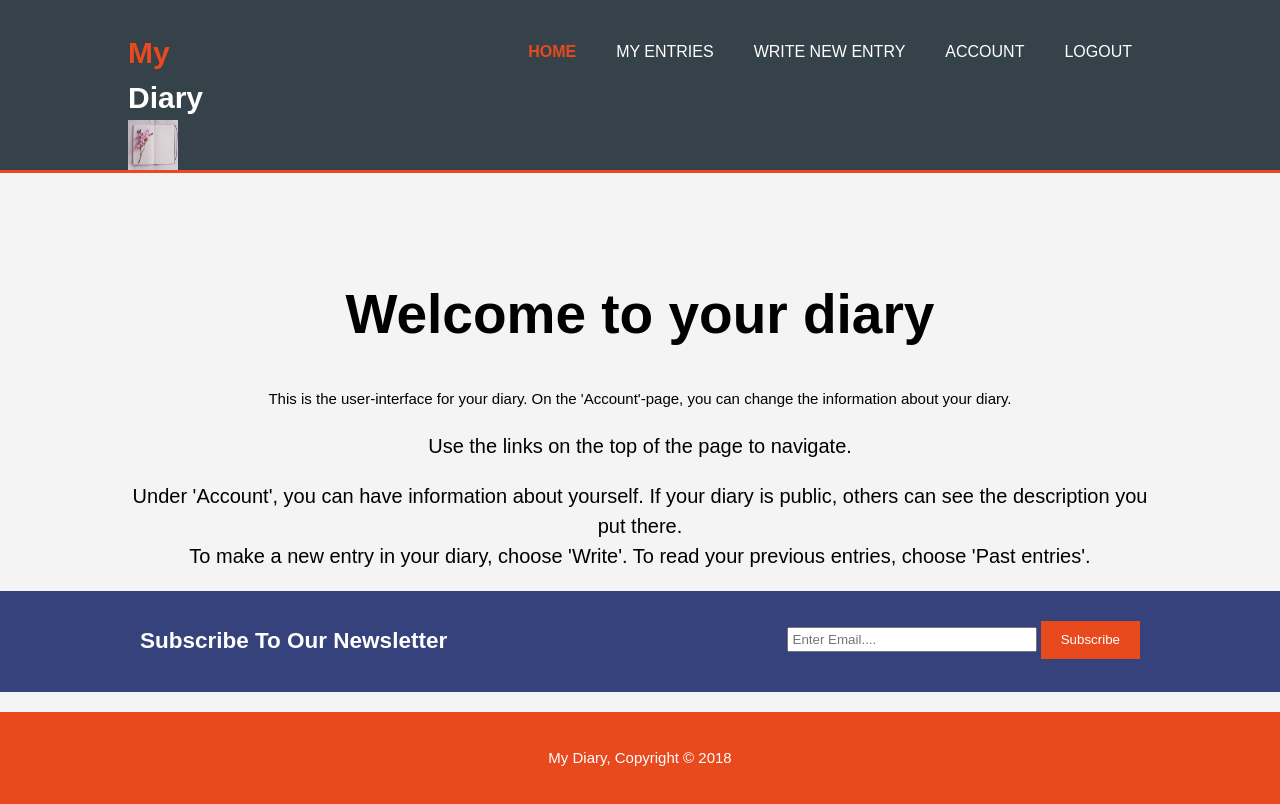
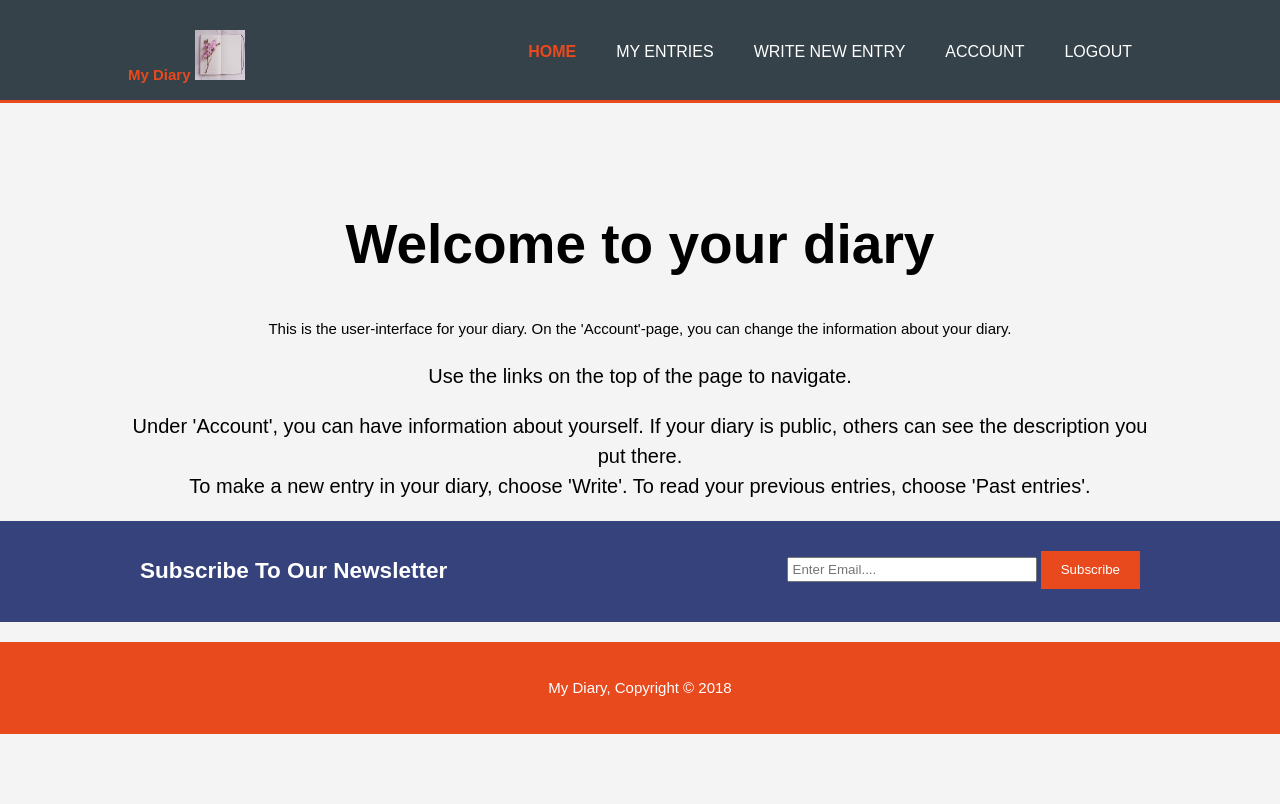
Before and after one commit to Akius1/My-Diary-review-1, a plain HTML site: page index.html in a window 1280 px wide. Drawn offline with Linux system fonts and the light colour scheme.

Commit message:
gh-page index.html

```diff
--- a/index.html
+++ b/index.html
@@ -9,9 +9,11 @@
 <body>
   <header>
     <div class="container">
+      <span class="highlight"> My Diary</span>
+      <img src="./img/logo.JPEG" width ="50" height="50"/>
       <div id= "branding">
-        <h1><span class="highlight"> My </span> Diary</h1>
-        <img src="./img/logo.JPEG" width ="50" height="50"/>
+
+
       </div>
       <nav>
         <ul >
```
